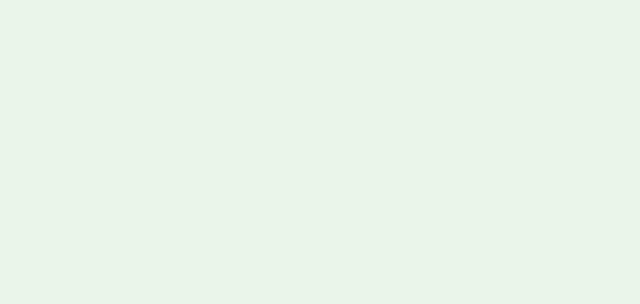
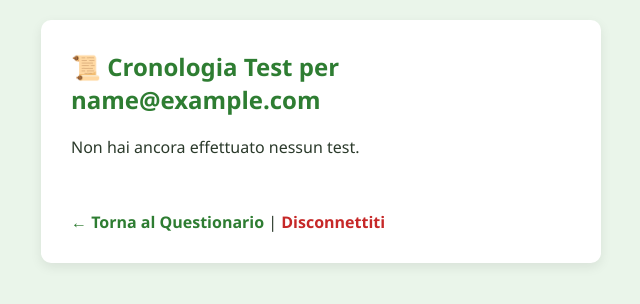
Before and after one commit to Alexxxx09/EcoTracker, a Flask app: page /history in a window 1280 px wide. Before the commit the part shown is empty. Shown: the top 304 px of the page, without its empty margins (319-959 px from the left). Run offline with Flask 3, Linux system fonts and the light colour scheme; the visitor is signed in with stand-in values (Sample User, id 1).

Commit message:
Update history.html

```diff
--- a/templates/history.html
+++ b/templates/history.html
@@ -2,15 +2,14 @@
 <html lang="it">
 <head>
     <meta charset="UTF-8">
-    <title>EcoTracker - Questionario</title>
+    <title>EcoTracker - Cronologia</title>
     <link rel="stylesheet" href="{{ url_for('static', filename='css/style.css') }}">
 </head>
 <body>
-    <!-- STORICO SALVATO NEL DATABASE -->
-        {% block content %}
+    <div class="card">
+        <h2>📜 Cronologia Test per {{ email }}</h2>
+
         {% if storico %}
-        <hr>
-        <h3>📜 I tuoi test precedenti</h3>
         <table>
             <tr>
                 <th>Test #</th>
@@ -25,7 +24,13 @@
             </tr>
             {% endfor %}
         </table>
+        {% else %}
+        <p>Non hai ancora effettuato nessun test.</p>
         {% endif %}
-        {% endblock %}
+
+        <br>
+        <a href="/index" class="link-btn">← Torna al Questionario</a> |
+        <a href="/logout" class="link-btn logout-btn">Disconnettiti</a>
+    </div>
 </body>
 </html>
```
